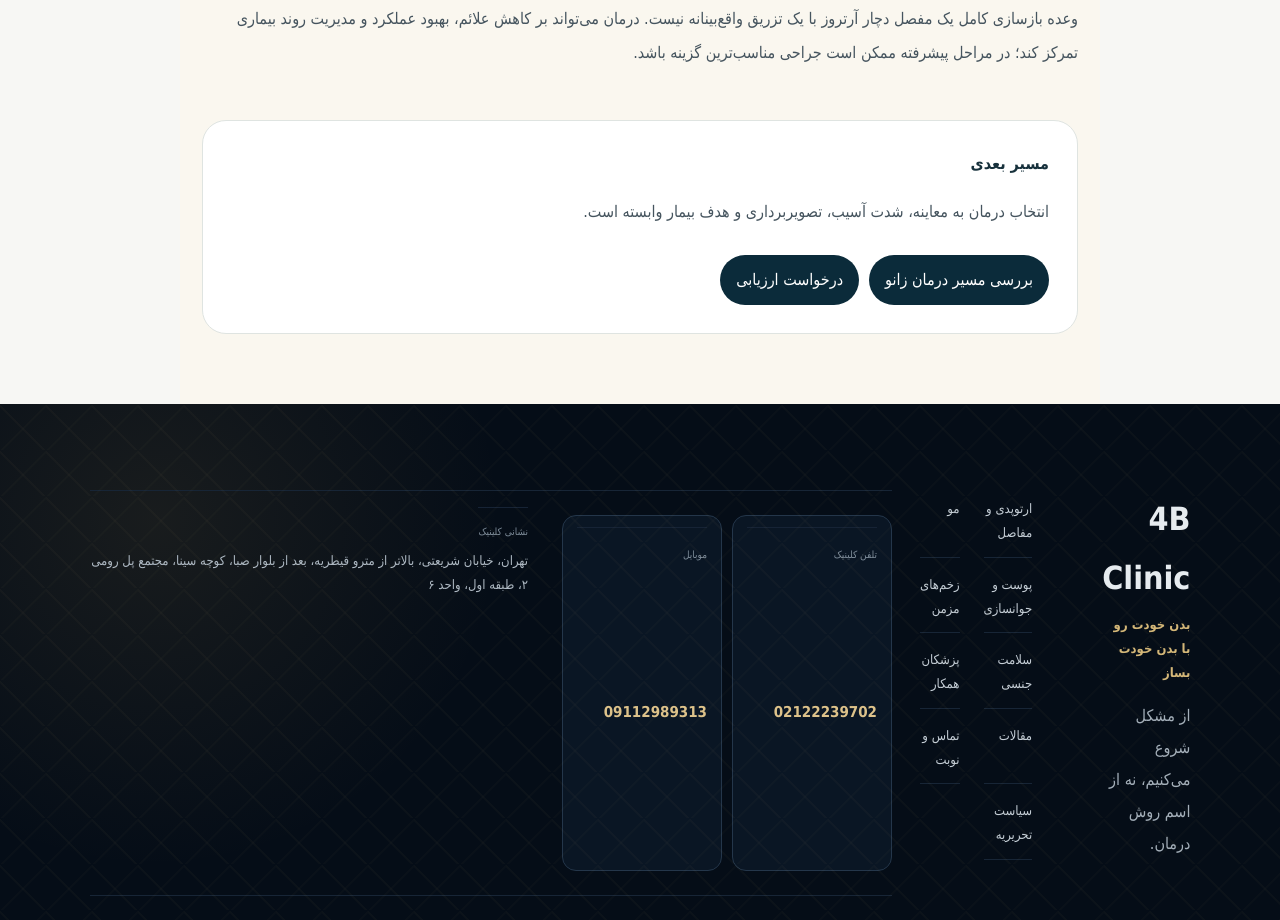
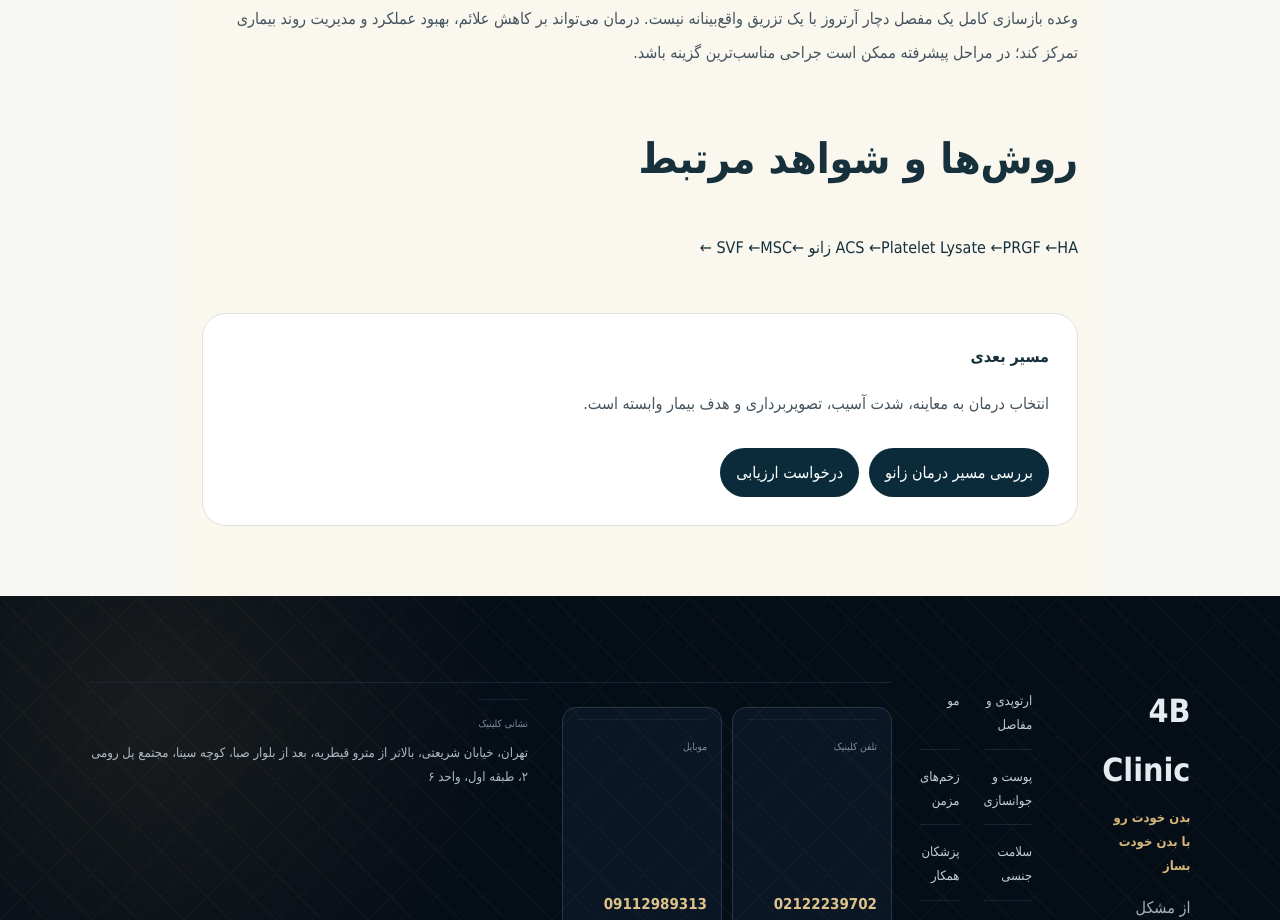
Before and after one commit to kianariai-alt/4B-Clinic-Web, a SvelteKit app: page /orthopedics/knee/knee-wear in a window 1280 px wide. Shown: the part 1720-2640 px from the top of the page. Built offline with nearby package versions, Linux system fonts and the light colour scheme.

Commit message:
seo: connect knee intent pages to evidence cluster

```diff
--- a/src/routes/orthopedics/knee/knee-wear/+page.svelte
+++ b/src/routes/orthopedics/knee/knee-wear/+page.svelte
@@ -15,7 +15,7 @@ const sections = [["ساییدگی زانو یعنی چه؟",["در آرتروز
 <article class="guide">
   <header><a href="/orthopedics/knee">مرکز درمان زانو 4B ←</a><h1>ساییدگی زانو چیست و چه درمان‌هایی دارد؟</h1><p>«ساییدگی زانو» اصطلاح رایجی برای تغییرات دژنراتیو مفصل است، اما وضعیت واقعی زانو پیچیده‌تر از کم‌شدن فاصله مفصلی در یک عکس است.</p></header>
   <main>{#each sections as s}<section><h2>{s[0]}</h2>{#each s[1] as p}<p>{p}</p>{/each}</section>{/each}
-    <aside><strong>مسیر بعدی</strong><p>انتخاب درمان به معاینه، شدت آسیب، تصویربرداری و هدف بیمار وابسته است.</p><a href="/orthopedics/knee">بررسی مسیر درمان زانو</a><a href="/contact">درخواست ارزیابی</a></aside>
+    <section class="evidence-links"><h2>روش‌ها و شواهد مرتبط</h2><a href="/articles/acs-autologous-conditioned-serum">ACS ←</a><a href="/articles/platelet-lysate">Platelet Lysate ←</a><a href="/articles/prgf-growth-factors">PRGF ←</a><a href="/articles/hyaluronic-acid-knee-injection">HA زانو ←</a><a href="/articles/svf-stromal-vascular-fraction">SVF ←</a><a href="/articles/mesenchymal-stromal-cells-msc">MSC ←</a></section><aside><strong>مسیر بعدی</strong><p>انتخاب درمان به معاینه، شدت آسیب، تصویربرداری و هدف بیمار وابسته است.</p><a href="/orthopedics/knee">بررسی مسیر درمان زانو</a><a href="/contact">درخواست ارزیابی</a></aside>
   </main>
 </article>
 <style>.guide{background:#f7f7f4;color:#17313c;min-height:100vh}.guide header{padding:130px max(22px,8vw) 70px;background:linear-gradient(135deg,#07172b,#12385f);color:white}.guide header a{color:#ddc287;text-decoration:none;font-weight:800}.guide h1{font-size:clamp(38px,6vw,72px);line-height:1.35;max-width:1000px}.guide header p{font-size:18px;line-height:2;max-width:850px;color:#d5dee6}.guide main{max-width:920px;margin:auto;padding:70px 22px}.guide section{margin-bottom:50px}.guide h2{font-size:clamp(26px,4vw,42px)}.guide p{line-height:2.15;color:#45545e}.guide aside{padding:28px;border-radius:24px;background:#fff;border:1px solid #dfe4e1}.guide aside a{display:inline-block;margin:10px 0 0 10px;padding:10px 16px;border-radius:999px;background:#0b2b3a;color:white;text-decoration:none}</style>
```
